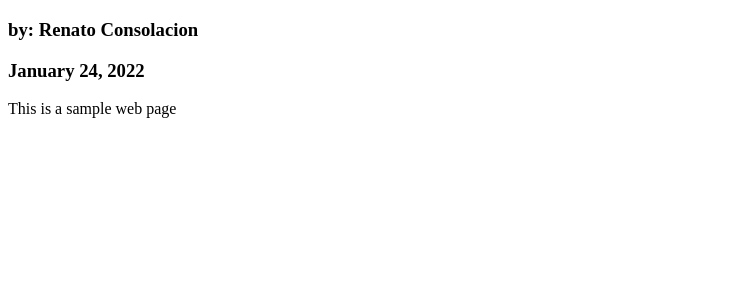
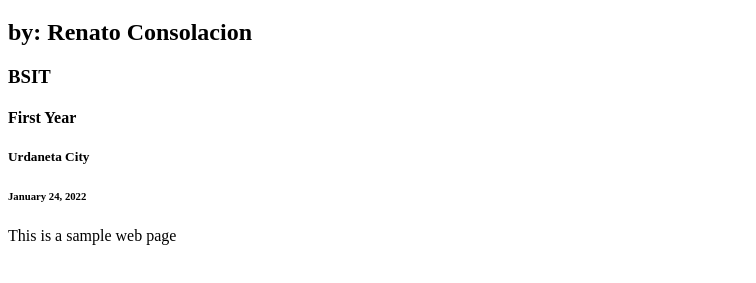
Before and after one commit to R-Consolacion/HUMCOM1_IAA2, a plain HTML site: page Index.html in a window 1280 px wide. Shown: the part 61-344 px from the top of the page, without its empty margins (0-756 px from the left). Drawn offline with Linux system fonts and the light colour scheme.

Commit message:
Add files via upload

```diff
--- a/Index.html
+++ b/Index.html
@@ -6,8 +6,11 @@
 <body>
 
 <h1>Human Computer Interaction - HUMCOM1 IAA2</h1>
-<h3>by: Renato Consolacion </h3>
-<h3>January 24, 2022 </h3>
+<h2>by: Renato Consolacion </h2>
+<h3>BSIT </h3>
+<h4>First Year </h4>
+<h5>Urdaneta City </h5>
+<h6>January 24, 2022 </h6>
 <p>This is a sample web page</p>
 </body>
 </html>
```
